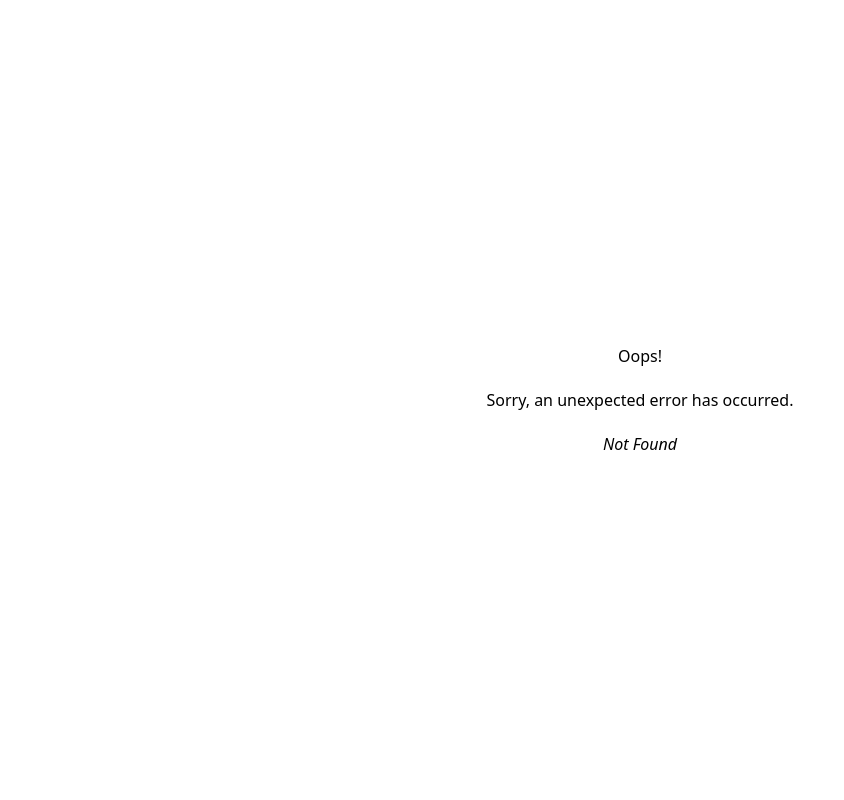
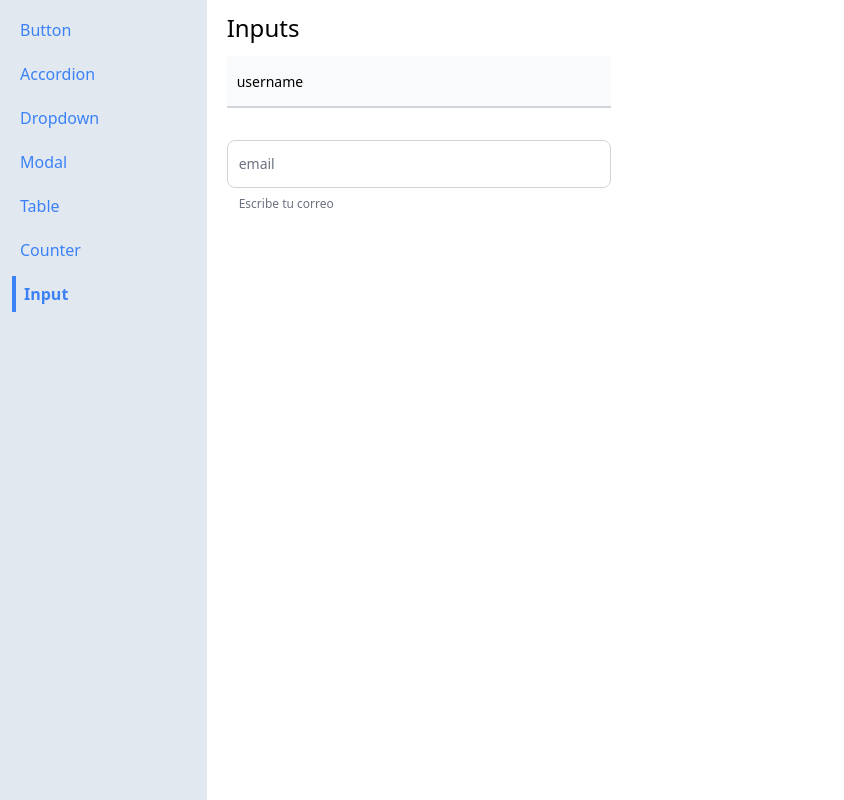
Before and after one commit to cjrojasb/personal-ui, a React (Create React App) app: page /input in a window 1280 px wide. Before the commit this address had no page. Shown: the whole page, without its empty margins (0-844 px from the left). Built offline with nearby package versions, Linux system fonts and the light colour scheme.

Commit message:
feat: was added inputPage with textField component

```diff
--- a/package.json
+++ b/package.json
@@ -47,6 +47,7 @@
   },
   "devDependencies": {
     "@storybook/addon-postcss": "^2.0.0",
+    "@tailwindcss/forms": "^0.5.4",
     "tailwindcss": "^3.3.2"
   }
 }
--- /dev/null
+++ b/src/components/pages/InputPage.tsx
@@ -0,0 +1,21 @@
+import TextField from "components/shared/TextField";
+
+function InputPage() {
+  return (
+    <div className="flex flex-col gap-3">
+      <h2 className="text-2xl">Inputs</h2>
+      <div className="w-96 flex flex-col gap-6">
+        <TextField type="text" variant="filled" fullWidth label="username" />
+        <TextField
+          type="email"
+          variant="outlined"
+          label="email"
+          helperText="Escribe tu correo"
+          fullWidth
+        />
+      </div>
+    </div>
+  );
+}
+
+export default InputPage;
--- /dev/null
+++ b/src/components/shared/Input.tsx
@@ -0,0 +1,53 @@
+function Input() {
+  return (
+    <div className="w-96">
+      <p className="font-bold my-10">Underline</p>
+      <div className="flex flex-col gap-8">
+        <div className="relative">
+          <input
+            type="text"
+            id="floating_filled"
+            className="block rounded-t px-2.5 pb-2.5 pt-5 w-full text-sm text-gray-900 bg-gray-50 border-0 border-b-2 border-gray-300  dark:focus:border-blue-500 focus:outline-none focus:ring-0 focus:border-blue-600 peer"
+            placeholder=" "
+          />
+          <label
+            htmlFor="floating_filled"
+            className="absolute text-sm text-black duration-300 transform -translate-y-4 scale-75 top-4 z-10 origin-[0] left-2.5 peer-focus:text-blue-600 peer-focus:dark:text-blue-500 peer-placeholder-shown:scale-100 peer-placeholder-shown:translate-y-0 peer-focus:scale-75 peer-focus:-translate-y-4"
+          >
+            Floating filled
+          </label>
+        </div>
+        <div className="relative">
+          <input
+            type="text"
+            id="floating_outlined"
+            className="block px-2.5 pb-2.5 pt-4 w-full text-sm text-gray-900 bg-transparent rounded-lg border-1 border-gray-300 dark:border-gray-600 dark:focus:border-blue-500 focus:outline-none focus:ring-0 focus:border-blue-600 peer"
+            placeholder=" "
+          />
+          <label
+            htmlFor="floating_outlined"
+            className="absolute text-sm text-gray-500 dark:text-gray-400 duration-300 transform -translate-y-4 scale-75 top-2 z-10 origin-[0] bg-white px-2 peer-focus:px-2 peer-focus:text-blue-600 peer-focus:dark:text-blue-500 peer-placeholder-shown:scale-100 peer-placeholder-shown:-translate-y-1/2 peer-placeholder-shown:top-1/2 peer-focus:top-2 peer-focus:scale-75 peer-focus:-translate-y-4 left-1"
+          >
+            Floating outlined
+          </label>
+        </div>
+        <div className="relative z-0">
+          <input
+            type="text"
+            id="floating_standard"
+            className="block py-2.5 px-0 w-full text-sm text-gray-900 bg-transparent border-0 border-b-2 border-gray-300 dark:border-gray-600 dark:focus:border-blue-500 focus:outline-none focus:ring-0 focus:border-blue-600 peer"
+            placeholder=" "
+          />
+          <label
+            htmlFor="floating_standard"
+            className="absolute text-sm text-gray-500 dark:text-gray-400 duration-300 transform -translate-y-6 scale-75 top-3 -z-10 origin-[0] peer-focus:left-0 peer-focus:text-blue-600 peer-focus:dark:text-blue-500 peer-placeholder-shown:scale-100 peer-placeholder-shown:translate-y-0 peer-focus:scale-75 peer-focus:-translate-y-6"
+          >
+            Floating standard
+          </label>
+        </div>
+      </div>
+    </div>
+  );
+}
+
+export default Input;
--- /dev/null
+++ b/src/components/shared/TextField.tsx
@@ -0,0 +1,70 @@
+import classNames from "classnames";
+import { ComponentPropsWithoutRef } from "react";
+
+const INPUTS_VARIANT = {
+  standard: {
+    label:
+      "text-gray-500 dark:text-gray-400 duration-300 transform -translate-y-6 scale-75 top-3 -z-10 origin-[0] peer-focus:left-0 peer-focus:text-blue-600 peer-focus:dark:text-blue-500 peer-placeholder-shown:scale-100 peer-placeholder-shown:translate-y-0 peer-focus:scale-75 peer-focus:-translate-y-6",
+    input:
+      "py-2.5 px-0 text-sm text-gray-900 bg-transparent border-0 border-b-2 border-gray-300 dark:border-gray-600 dark:focus:border-blue-500 focus:outline-none focus:ring-0 focus:border-blue-600 peer",
+  },
+  filled: {
+    label:
+      "text-black duration-300 transform -translate-y-4 scale-75 top-4 z-10 origin-[0] left-2.5 peer-focus:text-blue-600 peer-focus:dark:text-blue-500 peer-placeholder-shown:scale-100 peer-placeholder-shown:translate-y-0 peer-focus:scale-75 peer-focus:-translate-y-4",
+    input:
+      "rounded-t px-2.5 pb-2.5 pt-5 text-sm text-gray-900 bg-gray-50 border-0 border-b-2 border-gray-300  dark:focus:border-blue-500 focus:outline-none focus:ring-0 focus:border-blue-600 peer",
+  },
+  outlined: {
+    label:
+      "text-gray-500 dark:text-gray-400 duration-300 transform -translate-y-4 scale-75 top-2 z-10 origin-[0] bg-white px-2 peer-focus:px-2 peer-focus:text-blue-600 peer-focus:dark:text-blue-500 peer-placeholder-shown:scale-100 peer-placeholder-shown:-translate-y-1/2 peer-placeholder-shown:top-1/2 peer-focus:top-2 peer-focus:scale-75 peer-focus:-translate-y-4 left-1",
+    input:
+      "px-2.5 pb-2.5 pt-4 text-sm text-gray-900 bg-transparent rounded-lg border-1 border-gray-300 dark:border-gray-600 dark:focus:border-blue-500 focus:outline-none focus:ring-0 focus:border-blue-600 peer",
+  },
+};
+
+export interface TextFieldProps extends ComponentPropsWithoutRef<"input"> {
+  variant?: "standard" | "filled" | "outlined";
+  helperText?: string;
+  label?: string;
+  fullWidth?: boolean;
+  endAdornment?: JSX.Element;
+}
+
+function TextField({
+  variant = "standard",
+  fullWidth = false,
+  helperText = "",
+  label = "",
+  endAdornment,
+  ...rest
+}: TextFieldProps) {
+  const inputClasses = classNames(
+    rest.className,
+    "block",
+    INPUTS_VARIANT[variant].input,
+    {
+      "w-full": fullWidth,
+    }
+  );
+  const labelClasses = classNames(
+    "absolute text-sm",
+    INPUTS_VARIANT[variant].label
+  );
+
+  return (
+    <div>
+      <div className="relative">
+        <input className={inputClasses} {...rest} placeholder=" " />
+        <label className={labelClasses}>{label}</label>
+      </div>
+      <p
+        id="floating_helper_text"
+        className="mt-2 ml-3 text-xs text-gray-500 dark:text-gray-400"
+      >
+        {helperText}
+      </p>
+    </div>
+  );
+}
+
+export default TextField;
--- a/src/constants/routes.tsx
+++ b/src/constants/routes.tsx
@@ -1,39 +1,45 @@
-import AccordionPage from 'components/pages/AccordionPage';
-import ButtonsPage from 'components/pages/ButtonsPage';
-import DropdownPage from 'components/pages/DropdownPage';
-import ModalPage from 'components/pages/ModalPage';
-import TablePage from 'components/pages/TablePage';
-import CounterPage from 'components/pages/CounterPage';
+import AccordionPage from "components/pages/AccordionPage";
+import ButtonsPage from "components/pages/ButtonsPage";
+import DropdownPage from "components/pages/DropdownPage";
+import ModalPage from "components/pages/ModalPage";
+import TablePage from "components/pages/TablePage";
+import CounterPage from "components/pages/CounterPage";
+import InputPage from "components/pages/InputPage"
 
 export const ROUTES = [
   {
-    label: 'Button',
-    path: 'button',
+    label: "Button",
+    path: "button",
     element: <ButtonsPage />,
   },
   {
-    label: 'Accordion',
-    path: 'accordion',
+    label: "Accordion",
+    path: "accordion",
     element: <AccordionPage />,
   },
   {
-    label: 'Dropdown',
-    path: 'dropdown',
+    label: "Dropdown",
+    path: "dropdown",
     element: <DropdownPage />,
   },
   {
-    label: 'Modal',
-    path: 'modal',
+    label: "Modal",
+    path: "modal",
     element: <ModalPage />,
   },
   {
-    label: 'Table',
-    path: 'table',
+    label: "Table",
+    path: "table",
     element: <TablePage />,
   },
   {
-    label: 'Counter',
-    path: 'counter',
+    label: "Counter",
+    path: "counter",
     element: <CounterPage initialCount={10} />,
   },
+  {
+    label: "Input",
+    path: "input",
+    element: <InputPage />,
+  },
 ];
--- a/tailwind.config.js
+++ b/tailwind.config.js
@@ -2,7 +2,19 @@
 module.exports = {
   content: ["./src/**/*.{js,jsx,ts,tsx}"],
   theme: {
-    extend: {},
+    extend: {
+      zIndex: {
+        "-1": "-1",
+      },
+      transformOrigin: {
+        0: "0%",
+      },
+    },
   },
-  plugins: [],
+  plugins: [require("@tailwindcss/forms")],
+  variants: {
+    extend: {
+      borderColor: ["responsive", "hover", "focus", "focus-within"],
+    },
+  },
 };
```
Also changed, not shown: src/index.css (+28 -0 lines), 1 other file (tests, documents, lock files or other folders).
